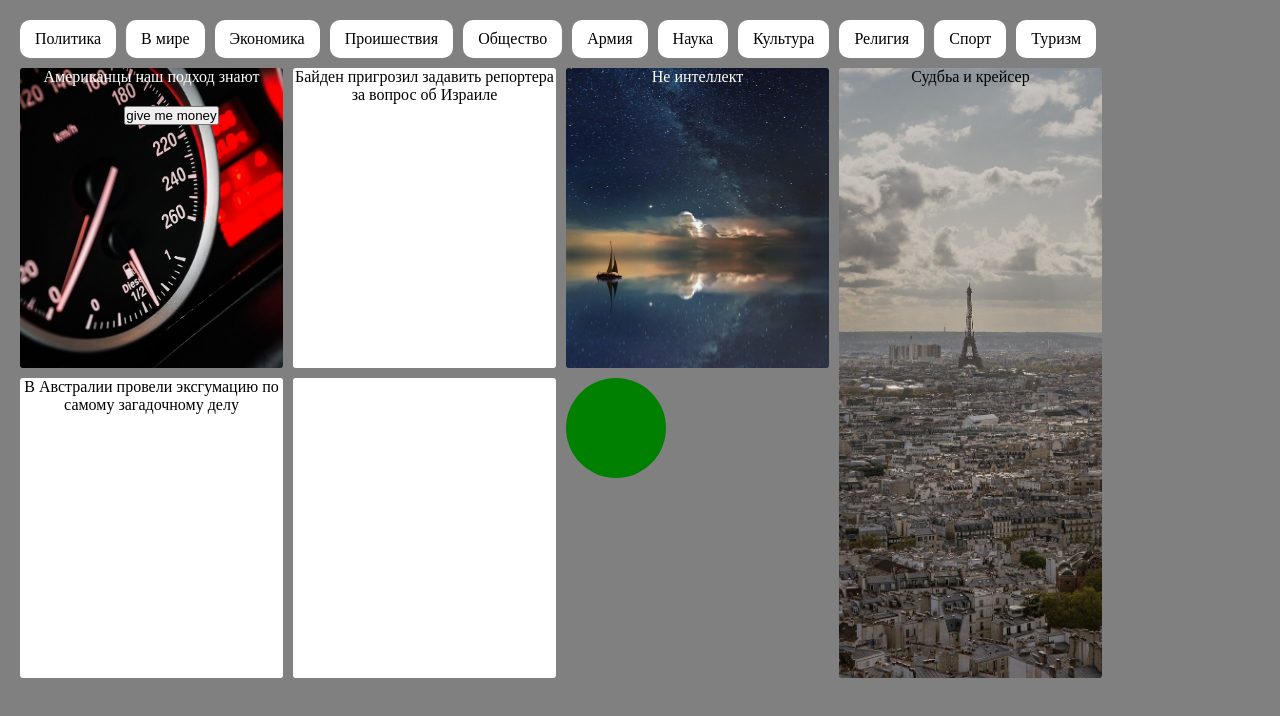
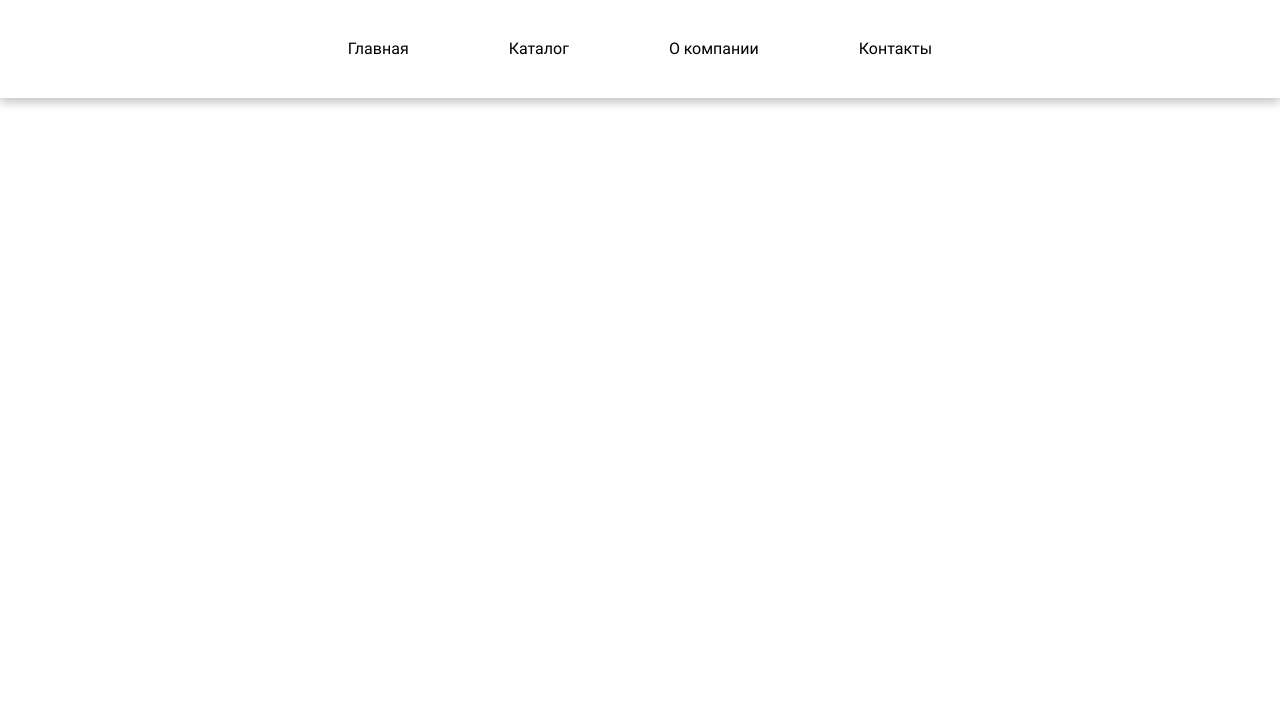
Before and after one commit to irinagrishkevich/Animation, a plain HTML site: page index.html in a window 1280 px wide. Drawn offline with Linux system fonts and the light colour scheme.

Commit message:
add header and css for header

```diff
--- a/css/style.css
+++ b/css/style.css
@@ -2,95 +2,36 @@
     margin: 0;
     padding: 0;
 }
-body{
-    background: grey;
-}
-.container{
-    max-width: 1020px;
-
-    padding: 20px;
-}
-.container-title{
-    display: grid;
-    grid-template-columns: repeat(11, max-content);
-    grid-template-rows: 1fr;
-    grid-column-gap: 10px;
-    margin-bottom: 10px;
-}
-.item-title{
-    padding: 10px 15px;
-    background: white;
-    text-align: center;
-    border-radius: 10px;
-}
-.container-content{
-    display: grid;
-    grid-template-columns: repeat(4, 263px);
-    grid-template-rows: repeat(2,300px);
-    gap: 10px;
-}
-.item-content{
-    background: white;
-    border-radius: 3px;
-    text-align: center;
-}
-.item-content.big{
-    grid-column: 4/5;
-    grid-row: 1/3;
-    background-image: url("../img/paris.jpeg");
-    background-size: cover;
-    background-position: center;
-}
-.item-content.img1{
-    background-image: url("../img/car.jpeg");
-    background-size: cover;
-    background-position: center;
-    color: white;
-}
-.item-content.im2{
-    background-image: url("../img/ocean-3605547_1280.jpg");
-    background-size: cover;
-    background-position: center;
-    color: white;
+@font-face {
+    font-family: Roboto;
+    src: url('../fonts/Roboto.ttf')
 
 }
-
-.item-content.img1 button{
-    transform: translate(20px,20px);
-    transition-property: all,opacity;
-    transition-duration: 3s;
-    transition-delay: revert;
+body{
+    font-family: Roboto,sans-serif;
 }
-button:hover{
-    background-color: yellow;
-    padding: 10px;
+.header{
+    background: #ffffff;
+    box-shadow: 0 4px 10px rgba(0,0,0,0.25);
+    text-align: center;
+    padding: 39px 0 30px 0;
 }
-.animation{
-    background: green;
-    border-radius: 50%;
-    width: 100px;
-    height: 100px;
-
+.menu ul{
+    display: flex;
+    list-style: none;
+    justify-content: center;
 }
-.animation:hover{
-    animation-name:my-bub;
-    animation-duration: 1s;
-    animation-timing-function: ease;
-    animation-delay: 1s;
-    animation-direction: reverse;
-    animation-iteration-count: infinite;
+.menu ul li{
+    padding-bottom: 8px;
+    margin: 0 50px;
+    border-bottom: 2px solid transparent;
 }
-.animation:active{
-    animation-play-state: paused;
+.menu ul li:hover{
+    border-bottom: 2px solid #000000;
 }
-@keyframes my-bub {
-    from{
-        transform: scale(0.5);
-    }
-    50%{
-        transform: scale(2);
-    }
-    to {
-        transform: scale(1);
-    }
+.menu ul li a{
+    text-decoration: none;
+    fonts-size: 20px;
+    text-align: center;
+    color: #000000;
 }
--- a/index.html
+++ b/index.html
@@ -7,31 +7,15 @@
   <link rel="stylesheet" href="css/style.css">
 </head>
 <body>
-  <div class="container">
-    <div class="container-title">
-      <div class="item-title">Политика</div>
-      <div class="item-title">В мире</div>
-      <div class="item-title">Экономика</div>
-      <div class="item-title">Проишествия</div>
-      <div class="item-title">Общество</div>
-      <div class="item-title">Армия</div>
-      <div class="item-title">Наука</div>
-      <div class="item-title">Культура</div>
-      <div class="item-title">Религия</div>
-      <div class="item-title">Спорт</div>
-      <div class="item-title">Туризм</div>
-    </div>
-    <div class="container-content">
-      <div class="item-content img1">Американцы наш подход знают
-        <button>give me money</button></div>
-      <div class="item-content">Байден пригрозил задавить репортера за вопрос об Израиле</div>
-      <div class="item-content im2">Не интеллект</div>
-      <div class="item-content big">Судбьа и крейсер</div>
-      <div class="item-content">В Австралии провели эксгумацию по самому загадочному делу</div>
-      <div class="item-content button"></div>
-      <div class="animation"></div>
-    </div>
-
-  </div>
+    <header class="header">
+        <nav class="menu">
+            <ul>
+                <li><a href="#">Главная</a></li>
+                <li><a href="#">Каталог</a></li>
+                <li><a href="#">О компании</a></li>
+                <li><a href="#">Контакты</a></li>
+            </ul>
+        </nav>
+    </header>
 </body>
 </html>
```
Also changed, not shown: fonts/Roboto.ttf (added), img/car.jpeg (deleted), img/image1.png (added), img/image2.png (added), img/image3.png (added), img/image4.png (added), img/image5.png (added), img/image6.png (added), img/ocean-3605547_1280.jpg (deleted), img/paris.jpeg (deleted).
